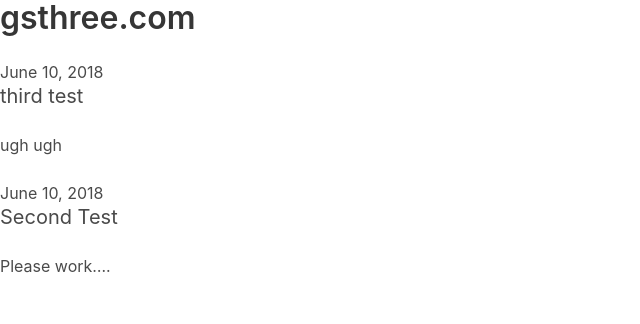
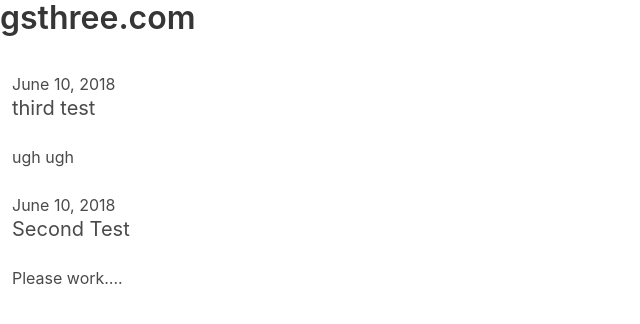
Before and after one commit to Gordon325/gsthree.com, a Jekyll site: the page built from index.html, in a window 1280 px wide. Shown: the top 324 px of the page, without its empty margins (0-640 px from the left). Built offline with Jekyll 4.4.1, drawn with Linux system fonts in a browser that asks for light colours; nearby versions of some CDN libraries.

Commit message:
pushing the limits

```diff
--- a/index.html
+++ b/index.html
@@ -5,16 +5,14 @@ layout: default
 <h1 class="title"> {{ site.title }} </h1>
 
 
-<div class="posts">
+<div class="cloumns">
 	{% for post in site.posts %}
-		<div class="columns">
-			<div class="column">
+		<div class="column">
 				<p class="date">{{ post.date | date: '%B %d, %Y' }}</p>
 				<h3 class="subtitle">{{ post.title }}</h3>
 
 				{{ post.content }}
 
-			</div>
 		</div>
 	{% endfor %}
 </div>
```
